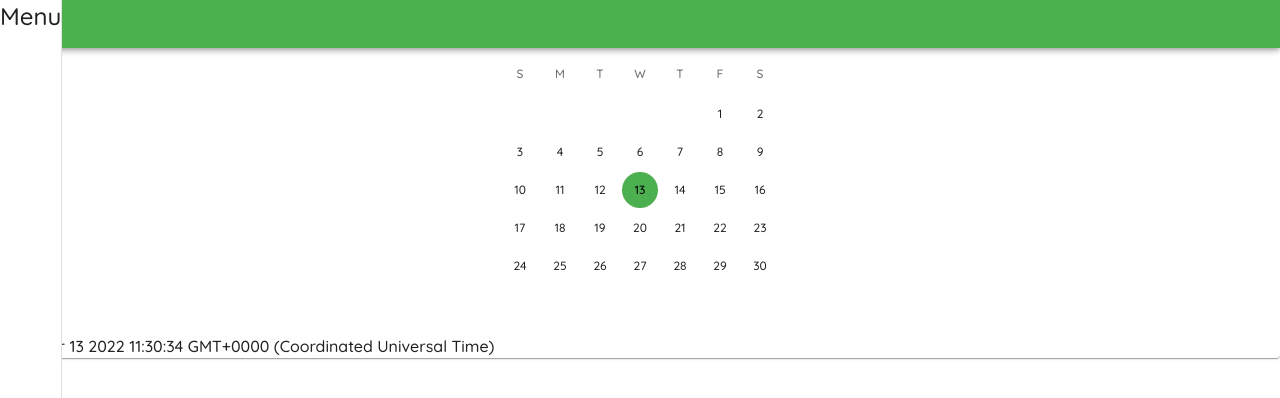
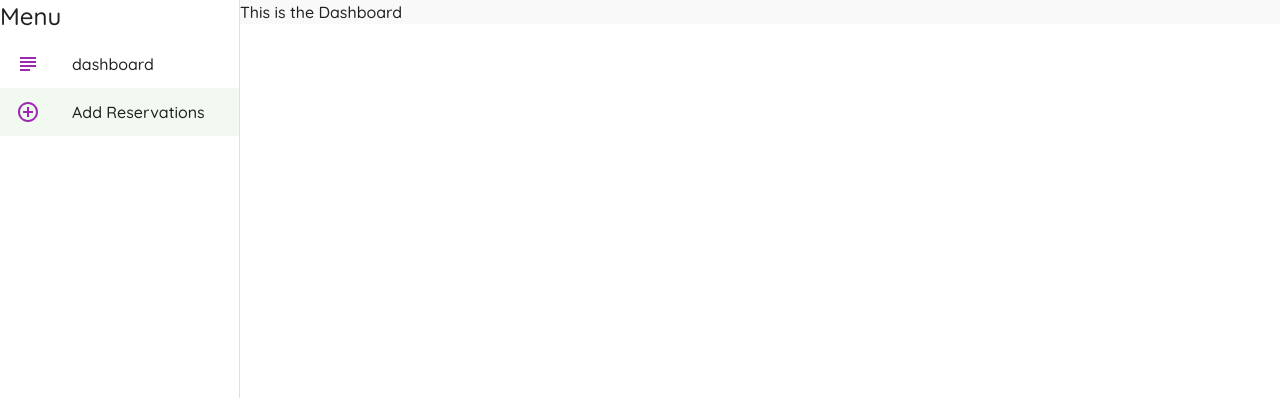
Before and after one commit to franz-net/ga-sei-ss, a React (Create React App) app in the folder client/: page / in a window 1280 px wide. Shown: the top 398 px of the page. Built offline with nearby package versions, Linux system fonts and the light colour scheme; sample sign-in values are in the browser's storage.

Commit message:
added left menu

```diff
--- a/client/src/App.css
+++ /dev/null
@@ -1,38 +0,0 @@
-.App {
-  text-align: center;
-}
-
-.App-logo {
-  height: 40vmin;
-  pointer-events: none;
-}
-
-@media (prefers-reduced-motion: no-preference) {
-  .App-logo {
-    animation: App-logo-spin infinite 20s linear;
-  }
-}
-
-.App-header {
-  background-color: #282c34;
-  min-height: 100vh;
-  display: flex;
-  flex-direction: column;
-  align-items: center;
-  justify-content: center;
-  font-size: calc(10px + 2vmin);
-  color: white;
-}
-
-.App-link {
-  color: #61dafb;
-}
-
-@keyframes App-logo-spin {
-  from {
-    transform: rotate(0deg);
-  }
-  to {
-    transform: rotate(360deg);
-  }
-}
--- a/client/src/App.tsx
+++ b/client/src/App.tsx
@@ -1,8 +1,7 @@
 import React from 'react';
-import {Error, Landing, ProtectedRoute, Signup} from './pages'
-import './App.css';
+import {Error, Landing, ProtectedRoute, Signup} from './pages';
 import {BrowserRouter, Route, Routes} from "react-router-dom";
-import {Calendar, MasterLayout} from "./pages/authPages";
+import {Calendar, Dashboard, MasterLayout} from "./pages/authPages";
 import {createTheme, ThemeProvider} from "@mui/material/styles";
 import {green} from "@mui/material/colors";
 
@@ -29,7 +28,8 @@ export default function App() {
                             <MasterLayout/>
                         </ProtectedRoute>
                     }>
-                        <Route index element={<Calendar/>}/>
+                        <Route index element={<Dashboard/>}/>
+                        <Route path='/calendar' element={<Calendar/>}/>
                     </Route>
                     <Route path="/signup" element={<Signup/>}/>
                     <Route path="/landing" element={<Landing/>}/>
--- a/client/src/index.css
+++ b/client/src/index.css
@@ -22,7 +22,3 @@ code {
     background: #f9f9f9;
     width: 100%;
 }
-
-.drawer {
-    width: var(--drawer-width);
-}
--- /dev/null
+++ b/client/src/pages/authPages/Dashboard.tsx
@@ -0,0 +1,7 @@
+export default function Dashboard() {
+    return (
+        <div>
+            This is the Dashboard
+        </div>
+    )
+}
--- a/client/src/pages/authPages/MasterLayout.tsx
+++ b/client/src/pages/authPages/MasterLayout.tsx
@@ -1,37 +1,83 @@
-import {AppBar, Box, CssBaseline, Drawer, IconButton, Toolbar, Typography} from "@mui/material";
-import MenuIcon from '@mui/icons-material/Menu';
-import {Outlet} from "react-router-dom";
+import {Box, CssBaseline, Drawer, List, ListItemButton, ListItemIcon, ListItemText, Typography} from "@mui/material";
+import {Outlet, useNavigate} from "react-router-dom";
 import {useState} from "react";
+import {AddCircleOutlineOutlined, SubjectOutlined} from "@mui/icons-material";
 
 export default function MasterLayout() {
     const [open, setOpen] = useState<any>(false);
+    const [selectedIndex, setSelectedIndex] = useState(1);
     const toggleDrawer = () => {
         setOpen(!open)
     }
 
+    const handleListItemClick = (
+        event: React.MouseEvent<HTMLDivElement, MouseEvent>,
+        index: number,
+        path: string
+    ) => {
+        setSelectedIndex(index)
+        navigate(path)
+    }
+
+    const navigate = useNavigate()
+
+    const menuItems = [
+        {
+            text: 'dashboard',
+            icon: <SubjectOutlined color="secondary"/>,
+            path: '/'
+        },
+        {
+            text: 'Add Reservations',
+            icon: <AddCircleOutlineOutlined color="secondary"/>,
+            path: '/calendar'
+        },
+
+    ]
 
     return (
-        <Box sx={{display: 'flex'}}>
+        <Box
+            sx={{
+                display: 'flex',
+            }}>
             <CssBaseline/>
             {/*@ts-ignore*/}
-            <AppBar position="fixed" open={open}>
+            {/*<AppBar position="fixed">
                 <Toolbar variant="dense">
                     <IconButton edge="start" color="inherit" aria-label="menu" sx={{mr: 2}}>
                         <MenuIcon/>
                     </IconButton>
                 </Toolbar>
-            </AppBar>
+            </AppBar>*/}
             <Drawer
                 variant="permanent"
                 className="drawer"
                 anchor="left"
-                classes={{}}
+                sx={{
+                    width: 240,
+                    '& .MuiPaper-root': {
+                        width: 240
+                    }
+                }}
             >
                 <div>
                     <Typography variant="h5">
                         Menu
                     </Typography>
                 </div>
+                <List>
+                    {menuItems.map((item, index) => (
+                        <ListItemButton
+                            key={index}
+                            selected={selectedIndex === index}
+                            onClick={
+                                (event) => handleListItemClick(event, index, item.path)
+                            }>
+                            <ListItemIcon>{item.icon}</ListItemIcon>
+                            <ListItemText primary={item.text}/>
+                        </ListItemButton>
+                    ))}
+                </List>
 
             </Drawer>
             <div className="page">
--- a/client/src/pages/authPages/index.tsx
+++ b/client/src/pages/authPages/index.tsx
@@ -1,4 +1,5 @@
 import Calendar from "./Calendar"
 import MasterLayout from "./MasterLayout"
+import Dashboard from "./Dashboard"
 
-export {Calendar, MasterLayout}
+export {Calendar, MasterLayout, Dashboard}
```
